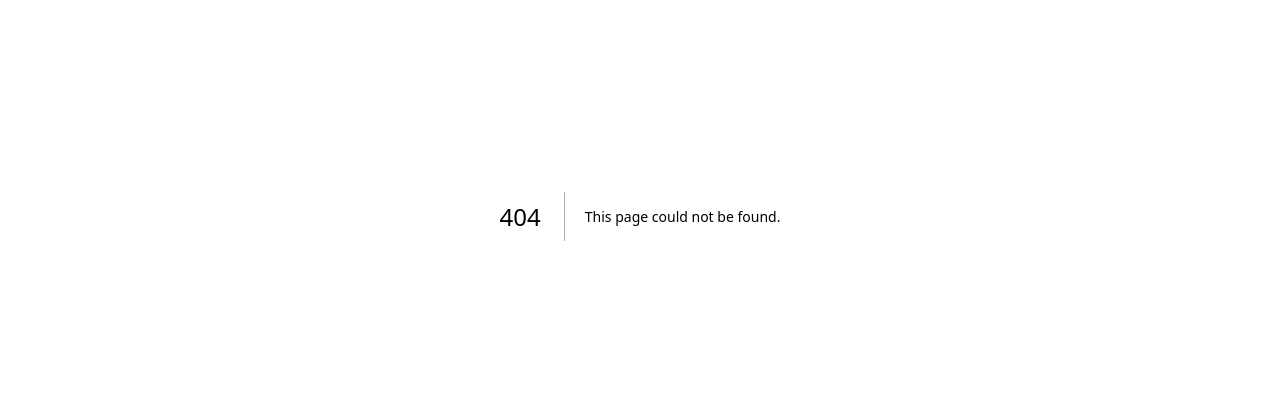
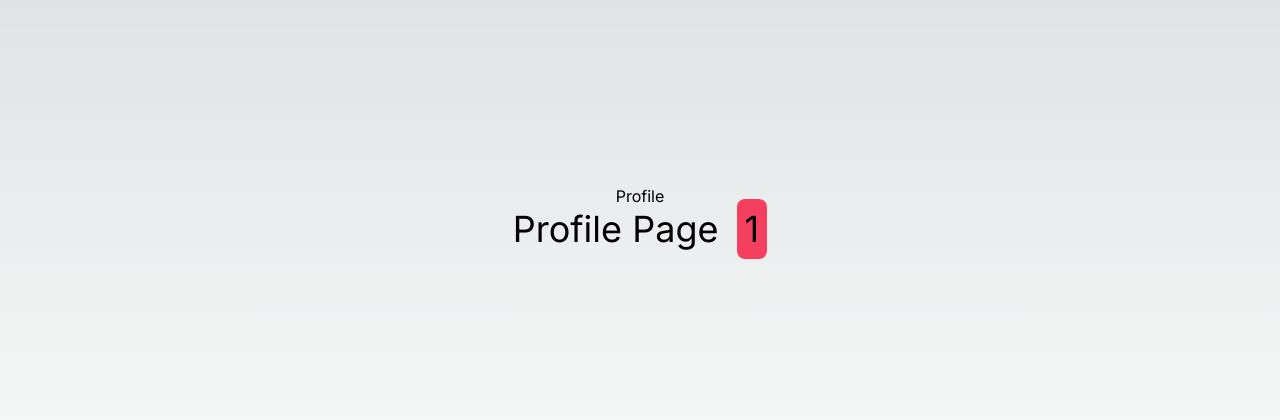
Before and after one commit to IsmaeilSaberi/auth-nextjs-appwrite-typescript, a Next.js app: page /profile/1 in a window 1280 px wide. Before the commit this address had no page. Shown: the part 184-604 px from the top of the page. Built offline with nearby package versions, Linux system fonts and the light colour scheme.

Commit message:
I add dynamic profile page

```diff
--- /dev/null
+++ b/src/app/profile/[id]/page.tsx
@@ -0,0 +1,12 @@
+export default function UserProfile({ params }: any) {
+  return (
+    <div className="flex flex-col items-center justify-center min-h-screen py-2">
+      <h1>Profile</h1>
+      <hr />
+      <p className="text-4xl">
+        Profile Page{" "}
+        <span className="p-2 ml-2 bg-rose-500 rounded-lg">{params.id}</span>
+      </p>
+    </div>
+  );
+}
--- /dev/null
+++ b/src/app/profile/page.tsx
@@ -0,0 +1,9 @@
+export default function ProfilePage() {
+  return (
+    <div className="flex flex-col items-center justify-center min-h-screen py-2">
+      <h1>Profile</h1>
+      <hr />
+      <p>Profile Page</p>
+    </div>
+  );
+}
```
